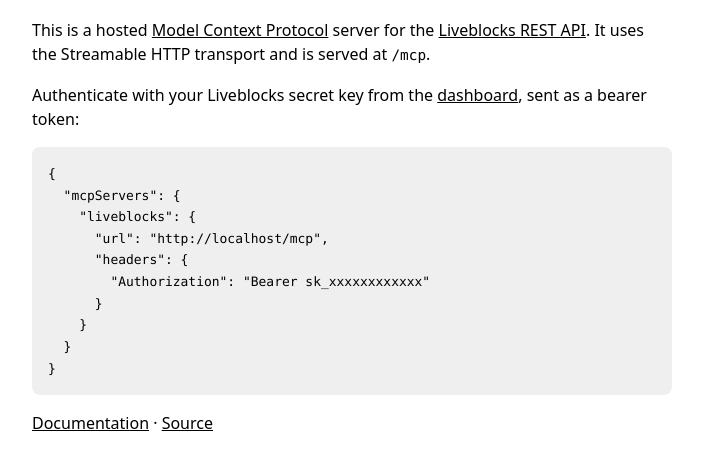
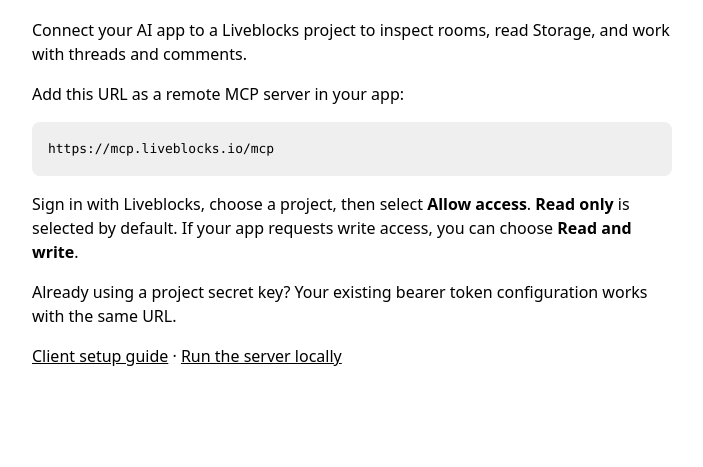
Before and after one commit to liveblocks/liveblocks-mcp-server, a website: page public/index.html in a window 1280 px wide. Shown: the part 115-582 px from the top of the page, without its empty margins (288-991 px from the left). Drawn offline with Linux system fonts and the light colour scheme.

Commit message:
Document MCP client sign-in and local setup

```diff
--- a/public/index.html
+++ b/public/index.html
@@ -40,36 +40,27 @@
   <body>
     <h1>Liveblocks MCP Server</h1>
     <p>
-      This is a hosted
-      <a href="https://modelcontextprotocol.io">Model Context Protocol</a>
-      server for the
-      <a href="https://liveblocks.io/docs/api-reference/rest-api-endpoints"
-        >Liveblocks REST API</a
-      >. It uses the Streamable HTTP transport and is served at
-      <code>/mcp</code>.
+      Connect your AI app to a Liveblocks project to inspect rooms, read Storage,
+      and work with threads and comments.
+    </p>
+    <p>Add this URL as a remote MCP server in your app:</p>
+    <pre><code>https://mcp.liveblocks.io/mcp</code></pre>
+    <p>
+      Sign in with Liveblocks, choose a project, then select
+      <strong>Allow access</strong>. <strong>Read only</strong> is selected by
+      default. If your app requests write access, you can choose
+      <strong>Read and write</strong>.
     </p>
     <p>
-      Authenticate with your Liveblocks secret key from the
-      <a href="https://liveblocks.io/dashboard">dashboard</a>, sent as a bearer
-      token:
+      Already using a project secret key? Your existing bearer token configuration
+      works with the same URL.
     </p>
-    <pre><code>{
-  "mcpServers": {
-    "liveblocks": {
-      "url": "<span id="url">https://mcp.liveblocks.io</span>/mcp",
-      "headers": {
-        "Authorization": "Bearer sk_xxxxxxxxxxxx"
-      }
-    }
-  }
-}</code></pre>
     <p>
-      <a href="https://liveblocks.io/docs/tools/mcp-server">Documentation</a>
+      <a href="https://liveblocks.io/docs/tools/mcp-server">Client setup guide</a>
       &middot;
-      <a href="https://github.com/liveblocks/liveblocks-mcp-server">Source</a>
+      <a href="https://github.com/liveblocks/liveblocks-mcp-server#local-server"
+        >Run the server locally</a
+      >
     </p>
-    <script>
-      document.getElementById("url").textContent = location.origin;
-    </script>
   </body>
 </html>
```
Also changed, not shown: README.md, docs/images/hosted-setup.jpg (added).
